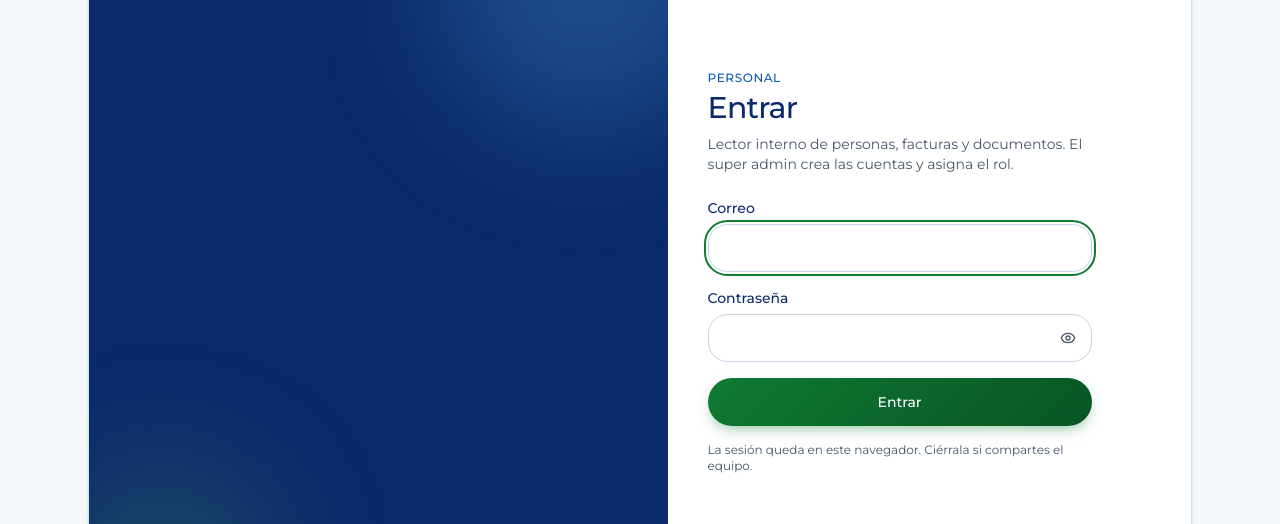
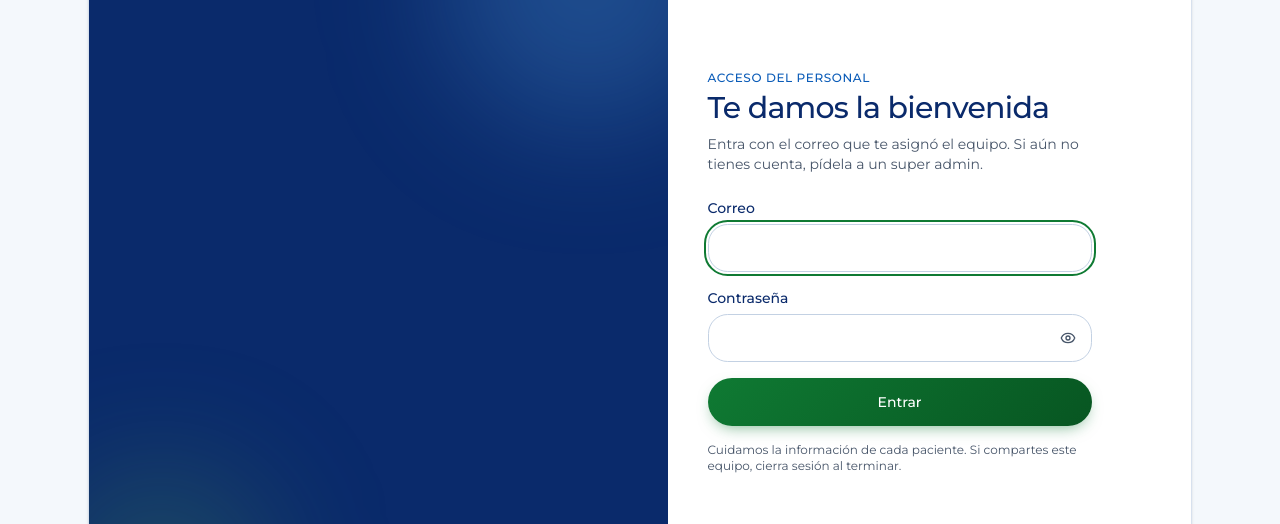
Before and after one commit to AllanTorresBass/ETL-Avila, a Next.js app in the folder web/: page /sign-in in a window 1280 px wide. Shown: the part 149-673 px from the top of the page. Built offline with nearby package versions, Linux system fonts and the light colour scheme; no server answers.

Commit message:
Warm the sign-in copy to match the Ávila GPS site voice.
Use the site's care-first tone and two-tone headline while keeping the staff tool accurate.

Co-authored-by: Cursor <cursoragent@cursor.com>

```diff
--- a/web/src/app/sign-in/actions.ts
+++ b/web/src/app/sign-in/actions.ts
@@ -26,7 +26,7 @@ export async function signIn(
   const password = String(formData.get("password") || "");
   const next = safeNext(String(formData.get("next") || ""));
   const attempt = (prev?.attempt ?? 0) + 1;
-  const failed = { error: "Correo o contraseña incorrectos.", attempt };
+  const failed = { error: "El correo o la contraseña no coinciden. Revísalos e intenta de nuevo.", attempt };
 
   await deleteExpiredSessions();
   const user = await findStaffByEmail(email);
--- a/web/src/app/sign-in/page.tsx
+++ b/web/src/app/sign-in/page.tsx
@@ -12,9 +12,9 @@ export const metadata: Metadata = {
 export const dynamic = "force-dynamic";
 
 const points = [
-  { icon: Users, title: "Personas", text: "Expedientes y vínculos del grupo familiar." },
-  { icon: ReceiptText, title: "Facturas", text: "Cargos ligados a cada persona." },
-  { icon: FileText, title: "Documentos", text: "Revisión según el rol de tu cuenta." },
+  { icon: Users, title: "Personas", text: "Cada titular con su grupo familiar, en un solo expediente." },
+  { icon: ReceiptText, title: "Facturas", text: "Los servicios de cada paciente, ligados a quien los recibió." },
+  { icon: FileText, title: "Documentos", text: "Cédulas, carnets y soportes listos para revisar según tu rol." },
 ];
 
 export default async function SignInPage({
@@ -42,11 +42,14 @@ export default async function SignInPage({
           <div className="relative rise-in" style={{ "--i": 0 } as CSSProperties}>
             <p className="inline-flex items-center gap-2 text-xs font-medium tracking-wider text-[#9ed4ff] uppercase">
               <ShieldCheck className="h-3.5 w-3.5" aria-hidden="true" />
-              Lector interno
+              Equipo Ávila GPS
             </p>
-            <p className="mt-4 max-w-sm text-3xl font-medium tracking-tight">El inventario del equipo, según tu rol.</p>
+            <p className="mt-4 max-w-sm text-3xl font-medium tracking-tight">
+              La atención integral empieza con <span className="text-[#5BB2F5]">información en orden</span>.
+            </p>
             <p className="mt-3 max-w-sm text-sm leading-relaxed text-white/75">
-              Una sesión para personas, facturas y documentos. Entras con la cuenta que te asignaron.
+              Personas, facturas y documentos de cada paciente en un solo lugar, para atender con un enfoque humano,
+              digno y cercano.
             </p>
           </div>
           <ul className="relative mt-10 space-y-4">
@@ -69,8 +72,10 @@ export default async function SignInPage({
         </aside>
         <div className="flex flex-col justify-center px-6 py-10 sm:px-10">
           <div className="mb-8 rounded-2xl border border-border bg-muted/50 px-4 py-3 lg:hidden">
-            <p className="text-xs font-medium tracking-wider text-info uppercase">Lector interno</p>
-            <p className="mt-1 text-sm text-muted-foreground">Personas, facturas y documentos según tu rol.</p>
+            <p className="text-xs font-medium tracking-wider text-info uppercase">Equipo Ávila GPS</p>
+            <p className="mt-1 text-sm text-muted-foreground">
+              La información de cada paciente, en orden y en un solo lugar.
+            </p>
           </div>
           <SignInForm nextPath={next} initialError={sp.error === "1"} />
         </div>
--- a/web/src/app/sign-in/sign-in-form.tsx
+++ b/web/src/app/sign-in/sign-in-form.tsx
@@ -5,7 +5,7 @@ import { useActionState } from "react";
 import { Eye, EyeOff, LoaderCircle } from "lucide-react";
 import { signIn } from "./actions";
 
-const FAILED = "Correo o contraseña incorrectos.";
+const FAILED = "El correo o la contraseña no coinciden. Revísalos e intenta de nuevo.";
 
 export interface SignInFormProps {
   nextPath: string;
@@ -39,10 +39,10 @@ export function SignInForm({ nextPath, initialError }: SignInFormProps) {
 
   return (
     <form action={formAction} className="w-full max-w-sm rise-in" aria-busy={pending} style={{ "--i": 1 } as CSSProperties}>
-      <p className="text-xs font-medium tracking-wider text-info uppercase">Personal</p>
-      <h1 className="mt-1 text-3xl font-medium tracking-tight">Entrar</h1>
+      <p className="text-xs font-medium tracking-wider text-info uppercase">Acceso del personal</p>
+      <h1 className="mt-1 text-3xl font-medium tracking-tight">Te damos la bienvenida</h1>
       <p className="mt-2 text-sm text-muted-foreground">
-        Lector interno de personas, facturas y documentos. El super admin crea las cuentas y asigna el rol.
+        Entra con el correo que te asignó el equipo. Si aún no tienes cuenta, pídela a un super admin.
       </p>
       <div className="mt-6 space-y-4">
         {nextPath ? <input type="hidden" name="next" value={nextPath} /> : null}
@@ -103,7 +103,7 @@ export function SignInForm({ nextPath, initialError }: SignInFormProps) {
           </div>
           {capsLock ? (
             <p id="sign-in-caps" role="status" className="mt-1.5 text-xs text-warning">
-              Bloq Mayús está activo.
+              Bloq Mayús está activado.
             </p>
           ) : null}
         </div>
@@ -123,7 +123,7 @@ export function SignInForm({ nextPath, initialError }: SignInFormProps) {
         </button>
       </div>
       <p className="mt-4 text-xs text-muted-foreground">
-        La sesión queda en este navegador. Ciérrala si compartes el equipo.
+        Cuidamos la información de cada paciente. Si compartes este equipo, cierra sesión al terminar.
       </p>
     </form>
   );
```
